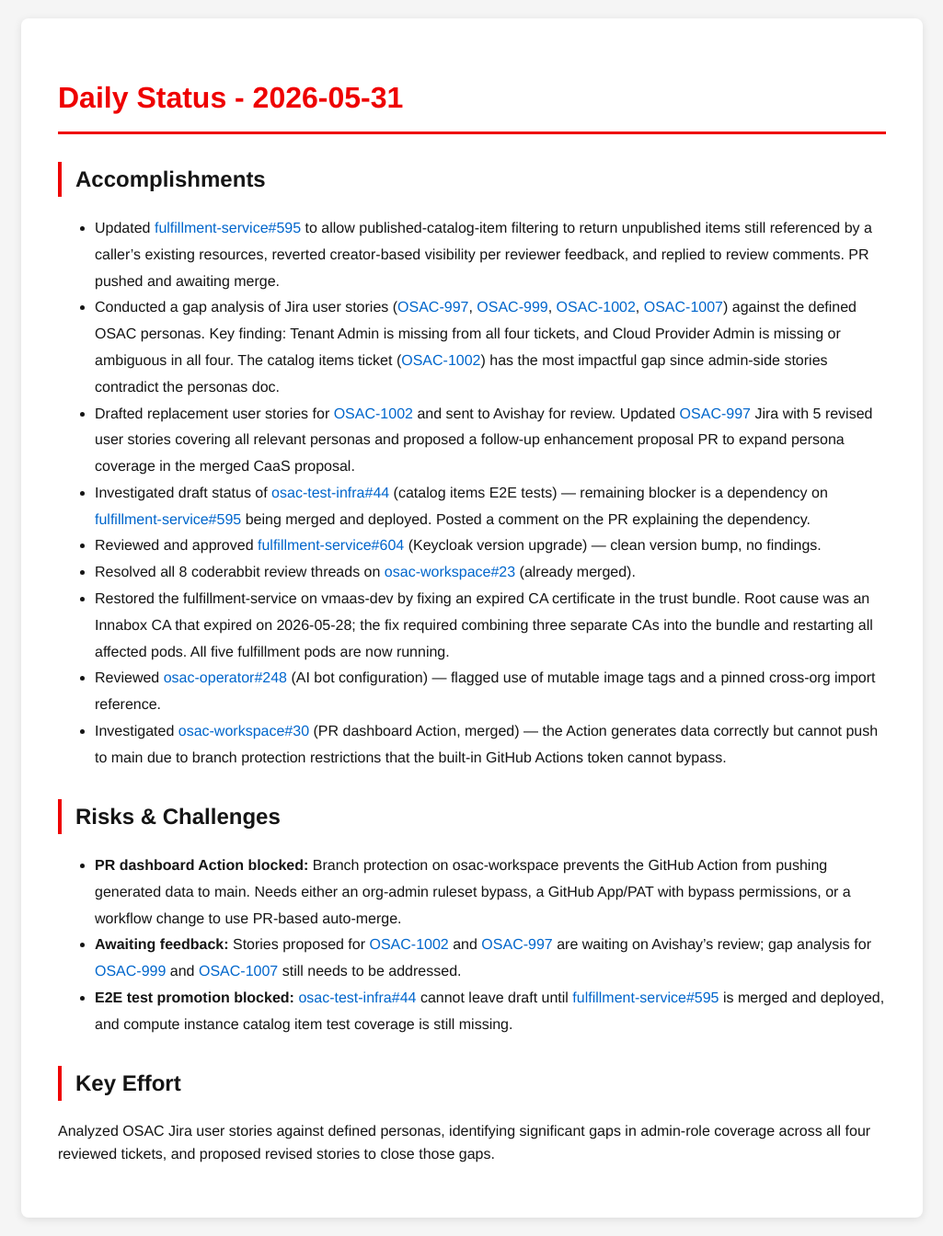
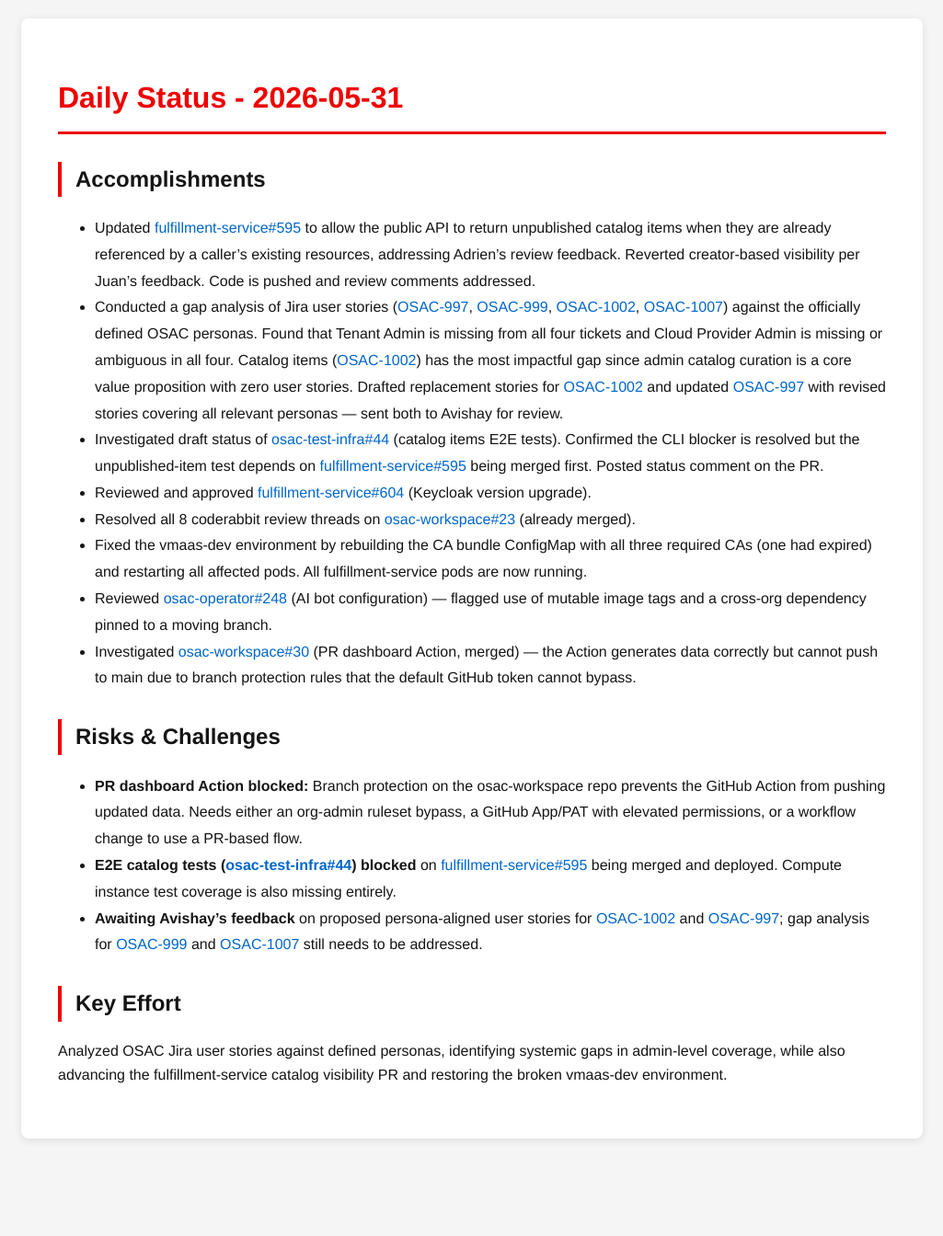
Before and after one commit to tzvatot/daily-status, a Jekyll site: the page built from 2026-05-31.md, in a window 1280 px wide. Shown: the whole page at 92% size, without its empty margins (127-1152 px from the left). Built offline with Jekyll 4.4.1, drawn with Linux system fonts in a browser that asks for light colours; after the commit the page ends 1258 px from its top, so only the background shows below that.

Commit message:
Daily status update - 2026-05-31

```diff
--- a/2026-05-31.md
+++ b/2026-05-31.md
@@ -7,20 +7,19 @@
 # Daily Status - 2026-05-31
 
 ## Accomplishments
-- Updated [fulfillment-service#595](https://github.com/osac-project/fulfillment-service/pull/595) to allow published-catalog-item filtering to return unpublished items still referenced by a caller's existing resources, reverted creator-based visibility per reviewer feedback, and replied to review comments. PR pushed and awaiting merge.
-- Conducted a gap analysis of Jira user stories ([OSAC-997](https://redhat.atlassian.net/browse/OSAC-997), [OSAC-999](https://redhat.atlassian.net/browse/OSAC-999), [OSAC-1002](https://redhat.atlassian.net/browse/OSAC-1002), [OSAC-1007](https://redhat.atlassian.net/browse/OSAC-1007)) against the defined OSAC personas. Key finding: Tenant Admin is missing from all four tickets, and Cloud Provider Admin is missing or ambiguous in all four. The catalog items ticket ([OSAC-1002](https://redhat.atlassian.net/browse/OSAC-1002)) has the most impactful gap since admin-side stories contradict the personas doc.
-- Drafted replacement user stories for [OSAC-1002](https://redhat.atlassian.net/browse/OSAC-1002) and sent to Avishay for review. Updated [OSAC-997](https://redhat.atlassian.net/browse/OSAC-997) Jira with 5 revised user stories covering all relevant personas and proposed a follow-up enhancement proposal PR to expand persona coverage in the merged CaaS proposal.
-- Investigated draft status of [osac-test-infra#44](https://github.com/osac-project/osac-test-infra/pull/44) (catalog items E2E tests) — remaining blocker is a dependency on [fulfillment-service#595](https://github.com/osac-project/fulfillment-service/pull/595) being merged and deployed. Posted a comment on the PR explaining the dependency.
-- Reviewed and approved [fulfillment-service#604](https://github.com/osac-project/fulfillment-service/pull/604) (Keycloak version upgrade) — clean version bump, no findings.
+- Updated [fulfillment-service#595](https://github.com/osac-project/fulfillment-service/pull/595) to allow the public API to return unpublished catalog items when they are already referenced by a caller's existing resources, addressing Adrien's review feedback. Reverted creator-based visibility per Juan's feedback. Code is pushed and review comments addressed.
+- Conducted a gap analysis of Jira user stories ([OSAC-997](https://redhat.atlassian.net/browse/OSAC-997), [OSAC-999](https://redhat.atlassian.net/browse/OSAC-999), [OSAC-1002](https://redhat.atlassian.net/browse/OSAC-1002), [OSAC-1007](https://redhat.atlassian.net/browse/OSAC-1007)) against the officially defined OSAC personas. Found that Tenant Admin is missing from all four tickets and Cloud Provider Admin is missing or ambiguous in all four. Catalog items ([OSAC-1002](https://redhat.atlassian.net/browse/OSAC-1002)) has the most impactful gap since admin catalog curation is a core value proposition with zero user stories. Drafted replacement stories for [OSAC-1002](https://redhat.atlassian.net/browse/OSAC-1002) and updated [OSAC-997](https://redhat.atlassian.net/browse/OSAC-997) with revised stories covering all relevant personas — sent both to Avishay for review.
+- Investigated draft status of [osac-test-infra#44](https://github.com/osac-project/osac-test-infra/pull/44) (catalog items E2E tests). Confirmed the CLI blocker is resolved but the unpublished-item test depends on [fulfillment-service#595](https://github.com/osac-project/fulfillment-service/pull/595) being merged first. Posted status comment on the PR.
+- Reviewed and approved [fulfillment-service#604](https://github.com/osac-project/fulfillment-service/pull/604) (Keycloak version upgrade).
 - Resolved all 8 coderabbit review threads on [osac-workspace#23](https://github.com/osac-project/osac-workspace/pull/23) (already merged).
-- Restored the fulfillment-service on vmaas-dev by fixing an expired CA certificate in the trust bundle. Root cause was an Innabox CA that expired on 2026-05-28; the fix required combining three separate CAs into the bundle and restarting all affected pods. All five fulfillment pods are now running.
-- Reviewed [osac-operator#248](https://github.com/osac-project/osac-operator/pull/248) (AI bot configuration) — flagged use of mutable image tags and a pinned cross-org import reference.
-- Investigated [osac-workspace#30](https://github.com/osac-project/osac-workspace/pull/30) (PR dashboard Action, merged) — the Action generates data correctly but cannot push to main due to branch protection restrictions that the built-in GitHub Actions token cannot bypass.
+- Fixed the vmaas-dev environment by rebuilding the CA bundle ConfigMap with all three required CAs (one had expired) and restarting all affected pods. All fulfillment-service pods are now running.
+- Reviewed [osac-operator#248](https://github.com/osac-project/osac-operator/pull/248) (AI bot configuration) — flagged use of mutable image tags and a cross-org dependency pinned to a moving branch.
+- Investigated [osac-workspace#30](https://github.com/osac-project/osac-workspace/pull/30) (PR dashboard Action, merged) — the Action generates data correctly but cannot push to main due to branch protection rules that the default GitHub token cannot bypass.
 
 ## Risks & Challenges
-- **PR dashboard Action blocked:** Branch protection on osac-workspace prevents the GitHub Action from pushing generated data to main. Needs either an org-admin ruleset bypass, a GitHub App/PAT with bypass permissions, or a workflow change to use PR-based auto-merge.
-- **Awaiting feedback:** Stories proposed for [OSAC-1002](https://redhat.atlassian.net/browse/OSAC-1002) and [OSAC-997](https://redhat.atlassian.net/browse/OSAC-997) are waiting on Avishay's review; gap analysis for [OSAC-999](https://redhat.atlassian.net/browse/OSAC-999) and [OSAC-1007](https://redhat.atlassian.net/browse/OSAC-1007) still needs to be addressed.
-- **E2E test promotion blocked:** [osac-test-infra#44](https://github.com/osac-project/osac-test-infra/pull/44) cannot leave draft until [fulfillment-service#595](https://github.com/osac-project/fulfillment-service/pull/595) is merged and deployed, and compute instance catalog item test coverage is still missing.
+- **PR dashboard Action blocked:** Branch protection on the osac-workspace repo prevents the GitHub Action from pushing updated data. Needs either an org-admin ruleset bypass, a GitHub App/PAT with elevated permissions, or a workflow change to use a PR-based flow.
+- **E2E catalog tests ([osac-test-infra#44](https://github.com/osac-project/osac-test-infra/pull/44)) blocked** on [fulfillment-service#595](https://github.com/osac-project/fulfillment-service/pull/595) being merged and deployed. Compute instance test coverage is also missing entirely.
+- **Awaiting Avishay's feedback** on proposed persona-aligned user stories for [OSAC-1002](https://redhat.atlassian.net/browse/OSAC-1002) and [OSAC-997](https://redhat.atlassian.net/browse/OSAC-997); gap analysis for [OSAC-999](https://redhat.atlassian.net/browse/OSAC-999) and [OSAC-1007](https://redhat.atlassian.net/browse/OSAC-1007) still needs to be addressed.
 
 ## Key Effort
-Analyzed OSAC Jira user stories against defined personas, identifying significant gaps in admin-role coverage across all four reviewed tickets, and proposed revised stories to close those gaps.
+Analyzed OSAC Jira user stories against defined personas, identifying systemic gaps in admin-level coverage, while also advancing the fulfillment-service catalog visibility PR and restoring the broken vmaas-dev environment.
```
